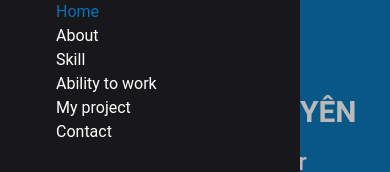
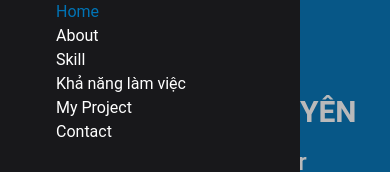
Before and after one commit to NguyenUyen-ReactJs2206/CV_NguyenThiThuUyen_FrontEnd, a React (Vite) app in the folder MyProfile/: page / in a window 390 px wide. Both pictures are taken after a click on the button 318 px from the left and 72 px from the top of the page. Shown: the part 386-558 px from the top of the page. Built offline with nearby package versions, Linux system fonts and the light colour scheme.

Commit message:
translate Navbar

```diff
--- a/MyProfile/src/components/AbilityToWork/AbilityToWork.tsx
+++ b/MyProfile/src/components/AbilityToWork/AbilityToWork.tsx
@@ -2,7 +2,7 @@ import React from 'react'
 
 export default function AbilityToWork() {
   return (
-    <div id='ability-to-work' className='py-16 px-4 min-h-[100vh]'>
+    <div id='ability' className='py-16 px-4 min-h-[100vh]'>
       <div className='container mx-auto text-left'>
         <h2 className='text-4xl mb-4 font-semibold py-4 text-center text-blue'>Ability to work</h2>
         <div className='grid grid-cols-12 gap-4'>
--- a/MyProfile/src/components/Li/Li.tsx
+++ b/MyProfile/src/components/Li/Li.tsx
@@ -9,7 +9,7 @@ type Props = {
   className: string
 }
 export default function Li({ scrollTo, title, closeMenu, className }: Props) {
-  const { i18n, t } = useTranslation('navbar')
+  const { t } = useTranslation('navbar')
   return (
     <>
       <li className={className}>
@@ -22,7 +22,7 @@ export default function Li({ scrollTo, title, closeMenu, className }: Props) {
           offset={-20}
           onClick={closeMenu}
         >
-          {title}
+          {t(`${title}`)}
         </Link>
       </li>
     </>
--- a/MyProfile/src/components/NavHeader/NavHeader.tsx
+++ b/MyProfile/src/components/NavHeader/NavHeader.tsx
@@ -1,10 +1,8 @@
-import { useState } from 'react'
 import Li from '../Li'
 import { useTranslation } from 'react-i18next'
-import { Link } from 'react-scroll'
 
 export default function NavHeader() {
-  const { i18n, t } = useTranslation('navbar')
+  const { i18n } = useTranslation('navbar')
 
   const handleLanguageChange = (lng: 'vi' | 'en') => {
     i18n.changeLanguage(lng)
@@ -13,39 +11,34 @@ export default function NavHeader() {
     <div className='lg:block hidden bg-blue fixed w-full z-20'>
       <div className='animation-bottom__navbar bg-white py-4'>
         <ul className='flex justify-end mr-10 flex-shrink-0'>
-          {/* <Li
+          <Li
             scrollTo='home'
-            title='Home'
+            title='home'
             className='px-4 uppercase py-2 text-sm hover:underline-effect underline-effect duration-1000 hover:text-blue  '
-          /> */}
-          <li className='uppercase px-4 py-2 text-sm hover:underline-effect underline-effect duration-1000 hover:text-blue  '>
-            <Link className='py-1 cursor-pointer' to='home' spy={true} smooth={true} duration={1000} offset={-20}>
-              {t('home')}
-            </Link>
-          </li>
+          />
           <Li
             scrollTo='about'
-            title='About'
+            title='about'
             className='px-4 py-2 uppercase text-sm hover:underline-effect underline-effect duration-1000 hover:text-blue  '
           />
           <Li
             scrollTo='skill'
-            title='Skill'
+            title='skill'
             className='px-4 py-2 uppercase text-sm hover:underline-effect underline-effect duration-1000 hover:text-blue  '
           />
           <Li
             scrollTo='ability-to-work'
-            title='Ability to work'
+            title='ability to work'
             className='px-4 py-2 uppercase text-sm hover:underline-effect underline-effect duration-1000 hover:text-blue  '
           />
           <Li
             scrollTo='project'
-            title='My project'
+            title='project'
             className='px-4 py-2 uppercase text-sm hover:underline-effect underline-effect duration-1000 hover:text-blue  '
           />
           <Li
             scrollTo='contact'
-            title='Contact'
+            title='contact'
             className='px-4 py-2 uppercase text-sm hover:underline-effect underline-effect duration-1000 hover:text-blue'
           />
 
--- a/MyProfile/src/components/PopupHeader/PopupHeader.tsx
+++ b/MyProfile/src/components/PopupHeader/PopupHeader.tsx
@@ -1,5 +1,6 @@
 import { createPortal } from 'react-dom'
 import Li from '../Li'
+import { useTranslation } from 'react-i18next'
 
 type Props = {
   isPopupVisible: boolean
@@ -8,6 +9,11 @@ type Props = {
   handleOverlayClick: (event: any) => void
 }
 export default function PopupHeader({ isPopupVisible, setIsPopupVisible, setOpen, handleOverlayClick }: Props) {
+  const { i18n } = useTranslation('navbar')
+
+  const handleLanguageChange = (lng: 'vi' | 'en') => {
+    i18n.changeLanguage(lng)
+  }
   const closeMenu = () => {
     setIsPopupVisible(false)
     setOpen(false)
@@ -27,30 +33,31 @@ export default function PopupHeader({ isPopupVisible, setIsPopupVisible, setOpen
           <div className='flex ml-4 pl-10 w-full h-full items-center'>
             <div>
               <div className='flex'>
-                <button className='mr-2 bg-white font-bold text-blue duration-300 transition-all rounded-md hover:text-white hover:bg-blue px-4 py-1'>
+                <button
+                  onClick={() => handleLanguageChange('vi')}
+                  className='mr-2 bg-white font-bold text-blue duration-300 transition-all rounded-md hover:text-white hover:bg-blue px-4 py-1'
+                >
                   VI
                 </button>
-                <button className='ml-2 duration-300 font-bold transition-all rounded-md bg-slate-100 text-black hover:bg-slate-700 hover:text-white px-4 py-1'>
+                <button
+                  onClick={() => handleLanguageChange('en')}
+                  className='ml-2 duration-300 font-bold transition-all rounded-md bg-slate-100 text-black hover:bg-slate-700 hover:text-white px-4 py-1'
+                >
                   ENG
                 </button>
               </div>
               <ul className='mt-10'>
-                <Li scrollTo='home' title='Home' closeMenu={closeMenu} className='text-white hover:text-blue ' />
-                <Li scrollTo='about' title='About' closeMenu={closeMenu} className='text-white hover:text-blue' />
-                <Li scrollTo='skill' title='Skill' closeMenu={closeMenu} className='text-white hover:text-blue' />
+                <Li scrollTo='home' title='home' closeMenu={closeMenu} className='text-white hover:text-blue ' />
+                <Li scrollTo='about' title='about' closeMenu={closeMenu} className='text-white hover:text-blue' />
+                <Li scrollTo='skill' title='skill' closeMenu={closeMenu} className='text-white hover:text-blue' />
                 <Li
-                  scrollTo='ability-to-work'
-                  title='Ability to work'
+                  scrollTo='ability'
+                  title='ability to work'
                   closeMenu={closeMenu}
                   className='text-white hover:text-blue'
                 />
-                <Li
-                  scrollTo='project'
-                  title='My project'
-                  closeMenu={closeMenu}
-                  className='text-white hover:text-blue'
-                />
-                <Li scrollTo='contact' title='Contact' closeMenu={closeMenu} className='text-white hover:text-blue' />
+                <Li scrollTo='project' title='project' closeMenu={closeMenu} className='text-white hover:text-blue' />
+                <Li scrollTo='contact' title='contact' closeMenu={closeMenu} className='text-white hover:text-blue' />
               </ul>
             </div>
           </div>
--- a/MyProfile/src/pages/MainLayout/MainLayout.tsx
+++ b/MyProfile/src/pages/MainLayout/MainLayout.tsx
@@ -6,6 +6,7 @@ import 'src/sass/index.scss'
 import Loading from 'src/components/Loading'
 import Footer from 'src/components/Footer/Footer'
 import Home from '../Home/Home'
+import { useTranslation } from 'react-i18next'
 
 interface Props {
   children?: React.ReactNode
```
